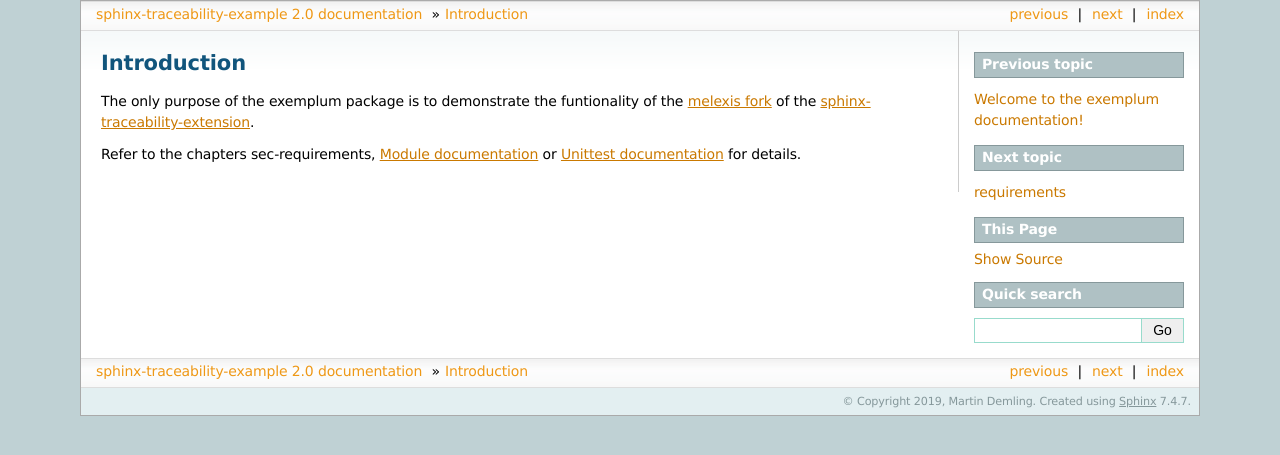
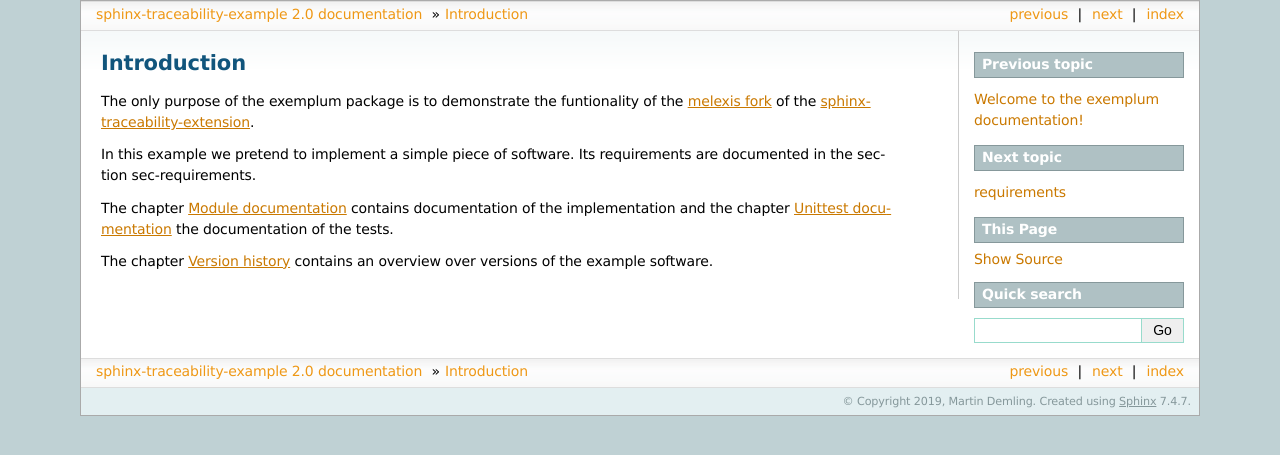
Before and after one commit to 0x6d64/sphinx-traceability-example, a Sphinx documentation site: the page built from docs/intro.rst, in a window 1280 px wide. Shown: the top 455 px of the page. Built offline with Sphinx 7.4.7, drawn with Linux system fonts in a browser that asks for light colours; formulas are drawn with MathJax 3; pages that are not in the unit, such as notebooks, are missing from menus.

Commit message:
extend introduction

```diff
--- a/docs/index.rst
+++ b/docs/index.rst
@@ -1,5 +1,8 @@
 Welcome to the exemplum documentation!
 ======================================
+This documentation is an example on how to use
+https://github.com/melexis/sphinx-traceability-extension. Its source repository is located
+`here <https://github.com/0x6d64/sphinx-traceability-example>`_.
 
 .. toctree::
     :maxdepth: 2
--- a/docs/intro.rst
+++ b/docs/intro.rst
@@ -1,10 +1,17 @@
 Introduction
 ============
 
-The only purpose of the exemplum package is to demonstrate the funtionality of the
-`melexis fork`_ of the `sphinx-traceability-extension`_.
+The only purpose of the exemplum package is to demonstrate the funtionality of
+the `melexis fork`_ of the `sphinx-traceability-extension`_.
 
-Refer to the chapters :ref:`sec-requirements`, :ref:`sec-modules` or :ref:`sec-unittests` for details.
+In this example we pretend to implement a simple piece of software. Its
+requirements are documented in the section :ref:`sec-requirements`.
+
+The chapter :ref:`sec-modules` contains documentation of the implementation
+and the chapter :ref:`sec-unittests` the documentation of the tests.
+
+The chapter :ref:`sec-versions` contains an overview over versions of the
+example software.
 
 .. _melexis fork: https://github.com/melexis/sphinx-traceability-extension
 .. _sphinx-traceability-extension: https://github.com/ociu/sphinx-traceability-extension
```
